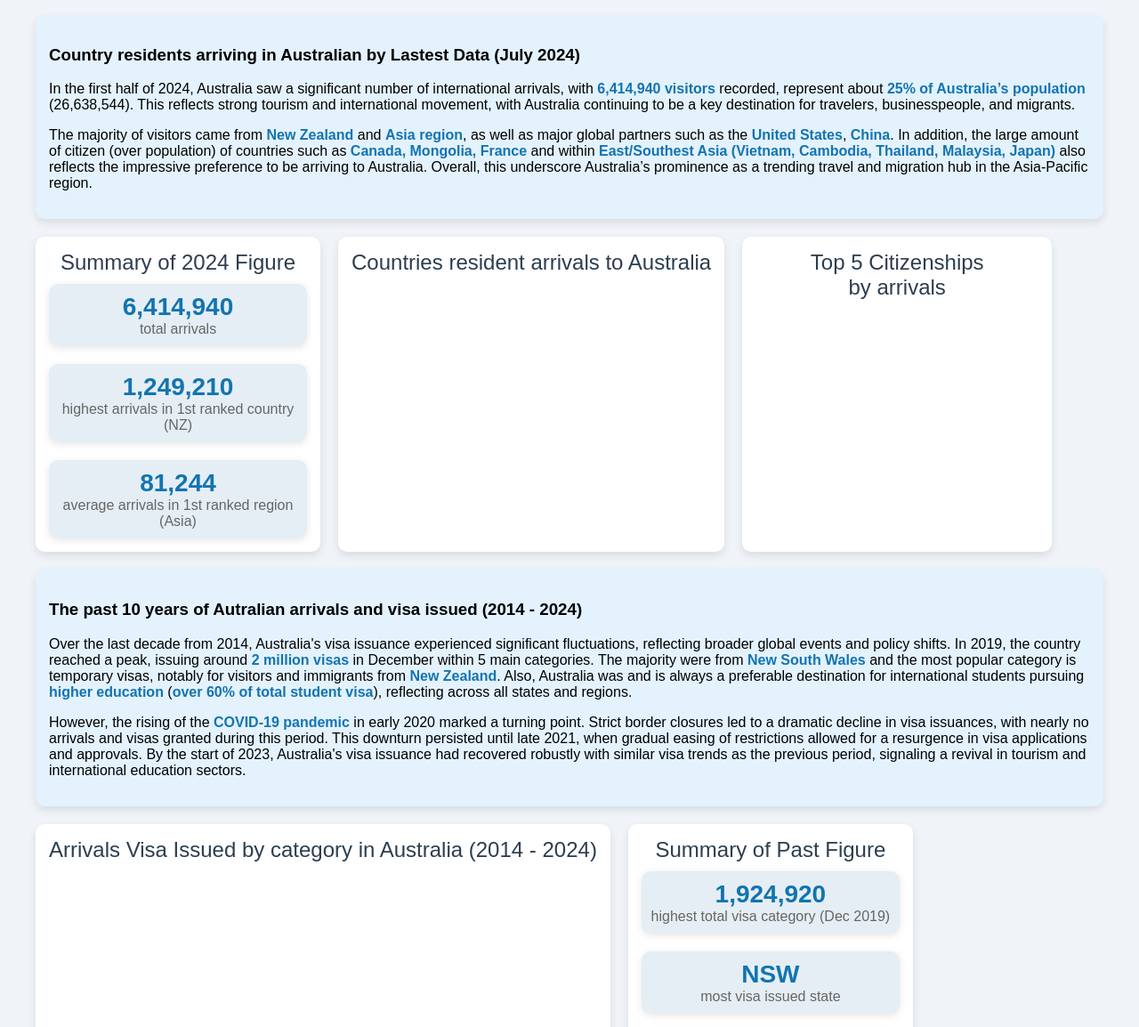
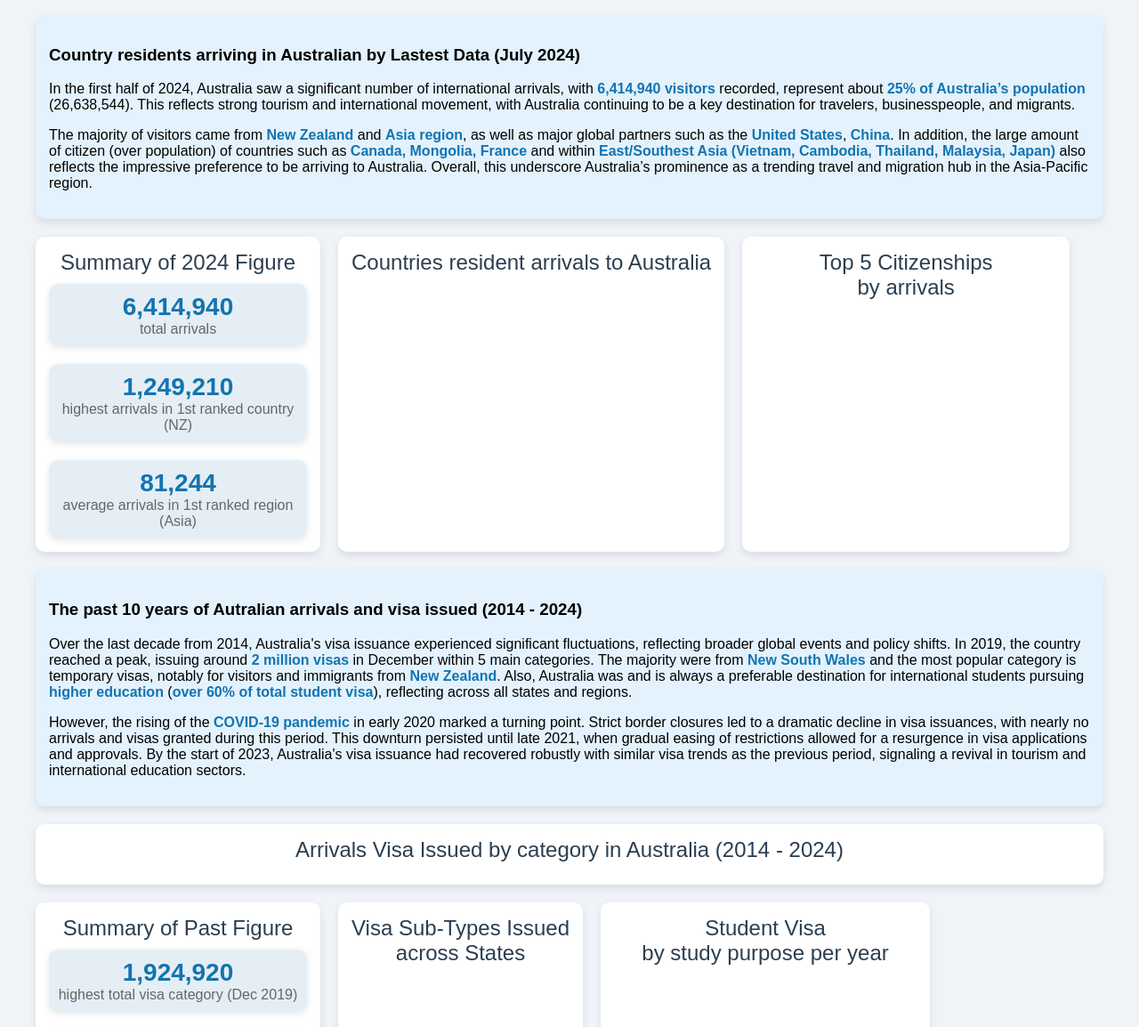
Before and after one commit to pchu0023/ass2, a plain HTML site: page index.html in a window 1280 px wide. Shown: the part 95-1249 px from the top of the page at 89% size. Drawn offline with Linux system fonts and the light colour scheme; a script that the page names is missing.

Commit message:
Update index.html

```diff
--- a/index.html
+++ b/index.html
@@ -96,7 +96,7 @@
             border-radius: 10px;
             box-shadow: 0 4px 10px rgba(0, 0, 0, 0.1);
             padding: 15px;
-            width: 318px;
+            width: 340px;
             overflow: hidden;
             /* Prevent overflow inside containers */
         }
@@ -106,12 +106,12 @@
             border-radius: 10px;
             box-shadow: 0 4px 10px rgba(0, 0, 0, 0.1);
             padding: 15px;
-            width: 318px;
+            width: 338px;
             overflow: hidden;
             /* Prevent overflow inside containers */
         }
 
-        @media (min-width: 1440px) {
+        /* @media (min-width: 1440px) {
             .rank-container {
                 width: 338px;
             }
@@ -124,11 +124,11 @@
                 width: 340px;
 
             }
-        }
+        } */
 
         .chart-container {
             background-color: #ffffff;
-            /* width: 600px; */
+            width: 1200px;
             border-radius: 10px;
             box-shadow: 0 4px 10px rgba(0, 0, 0, 0.1);
             padding: 15px;
```
